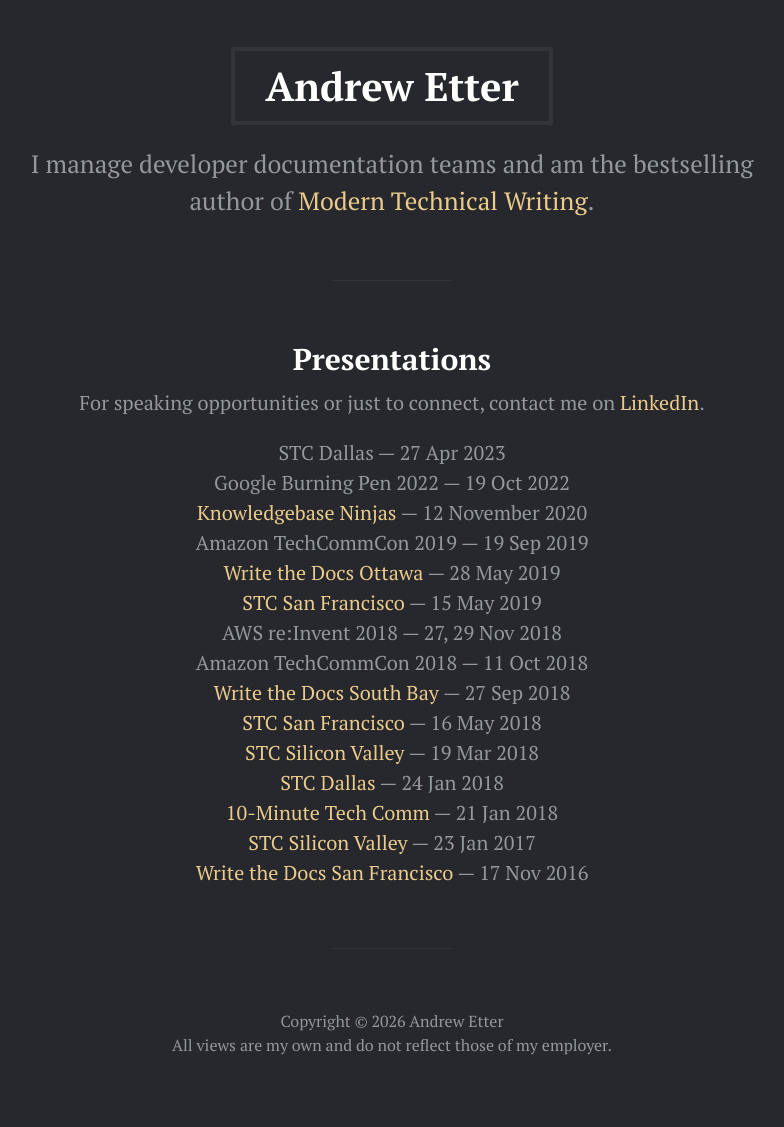
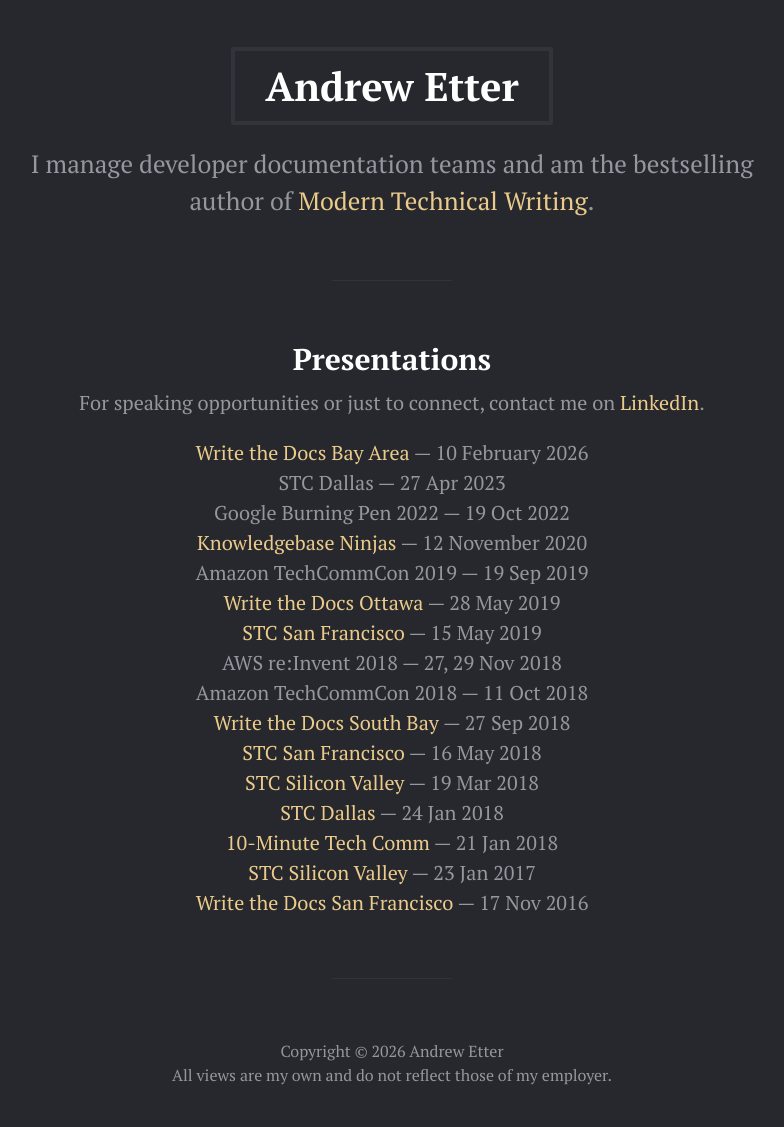
Before and after one commit to aetter/aetter.github.io, a Jekyll site: the page built from index.html, in a window 1280 px wide. Shown: the whole page, without its empty margins (248-1032 px from the left). Built offline with Jekyll 4.4.1, drawn with Linux system fonts in a browser that asks for light colours; the list of posts is cut into pages by our own code; before the commit the page ends 1097 px from its top, so only the background shows below that.

Commit message:
Update index.html

```diff
--- a/index.html
+++ b/index.html
@@ -7,6 +7,7 @@
 <p>For speaking opportunities or just to connect, contact me on <a href="{{ site.author.linkedin }}">LinkedIn</a>.</p>
 {% endif %}
 <p>
+  <a target="_blank" href="https://www.meetup.com/write-the-docs-bay-area/events/312376457/">Write the Docs Bay Area</a> &mdash; 10 February 2026<br />
   STC Dallas &mdash; 27 Apr 2023<br />
   Google Burning Pen 2022 &mdash; 19 Oct 2022<br />
   <a target="_blank" href="https://document360.io/blog/the-benefits-of-open-sourcing-content-with-andrew-etter-of-amazon-web-services/">Knowledgebase Ninjas</a> &mdash; 12 November 2020<br />
```
